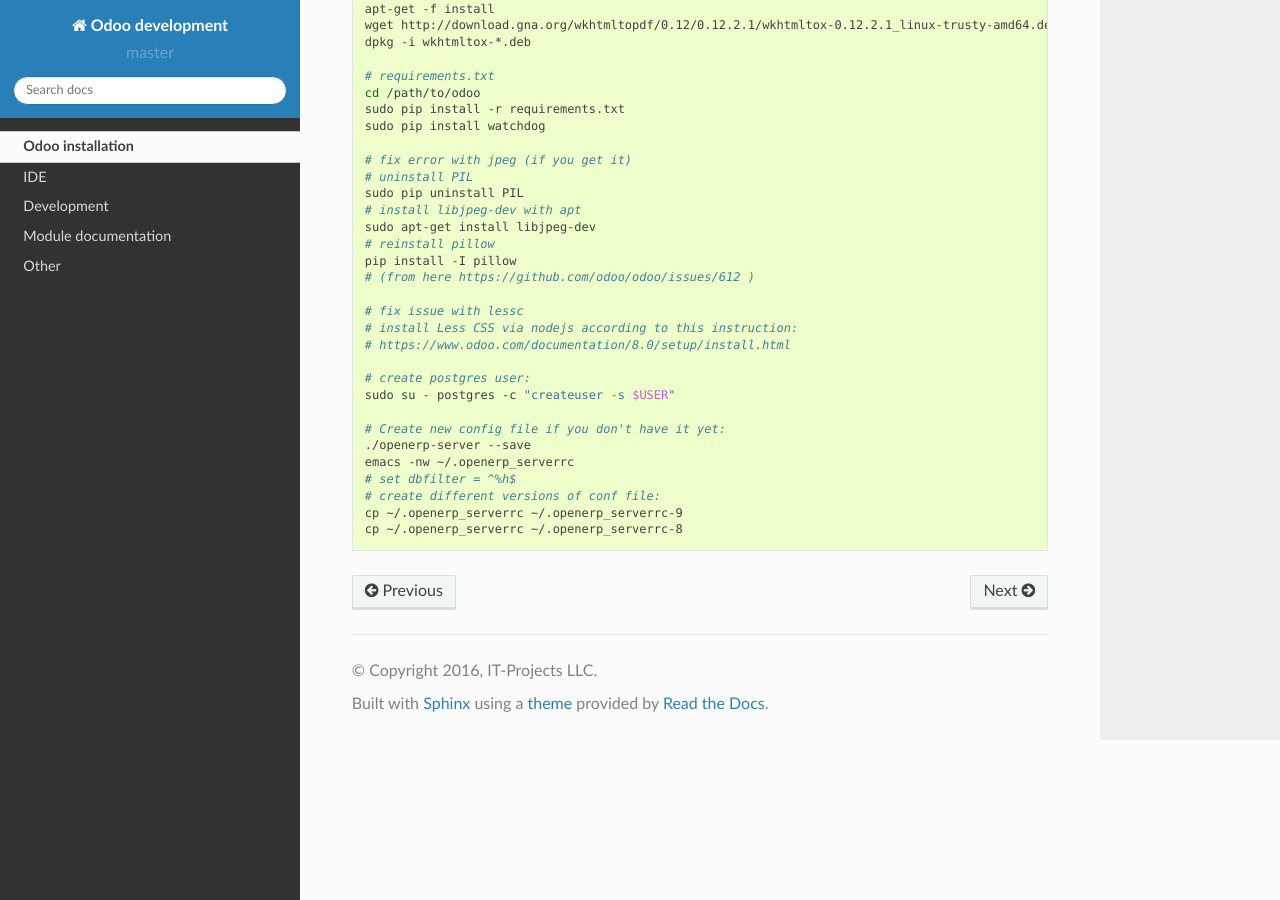
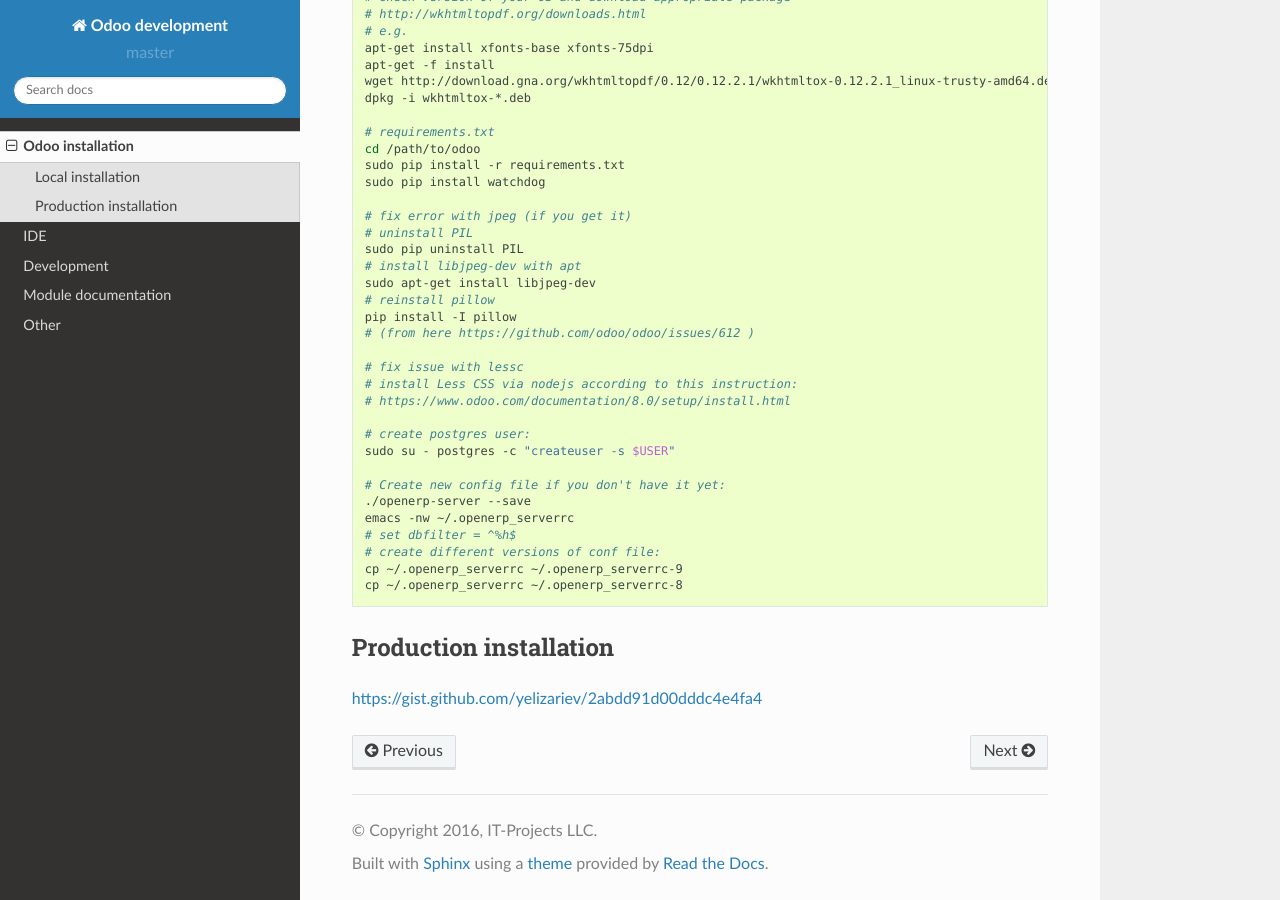
Before and after one commit to itpp-labs/odoo-development, a Sphinx documentation site: the page built from docs/install.rst, in a window 1280 px wide and 900 px high, scrolled down 609 px. Built offline with Sphinx 7.4.7 and the Read the Docs theme 2.0.0, drawn with Linux system fonts in a browser that asks for light colours.

Commit message:
add production installation link

```diff
--- a/docs/install.rst
+++ b/docs/install.rst
@@ -1,6 +1,8 @@
 Odoo installation
 =================
 
+Local installation
+------------------
 
 .. code-block:: shell
 
@@ -62,3 +64,8 @@
    # create different versions of conf file:
    cp ~/.openerp_serverrc ~/.openerp_serverrc-9
    cp ~/.openerp_serverrc ~/.openerp_serverrc-8
+
+Production installation
+-----------------------
+
+https://gist.github.com/yelizariev/2abdd91d00dddc4e4fa4
```
